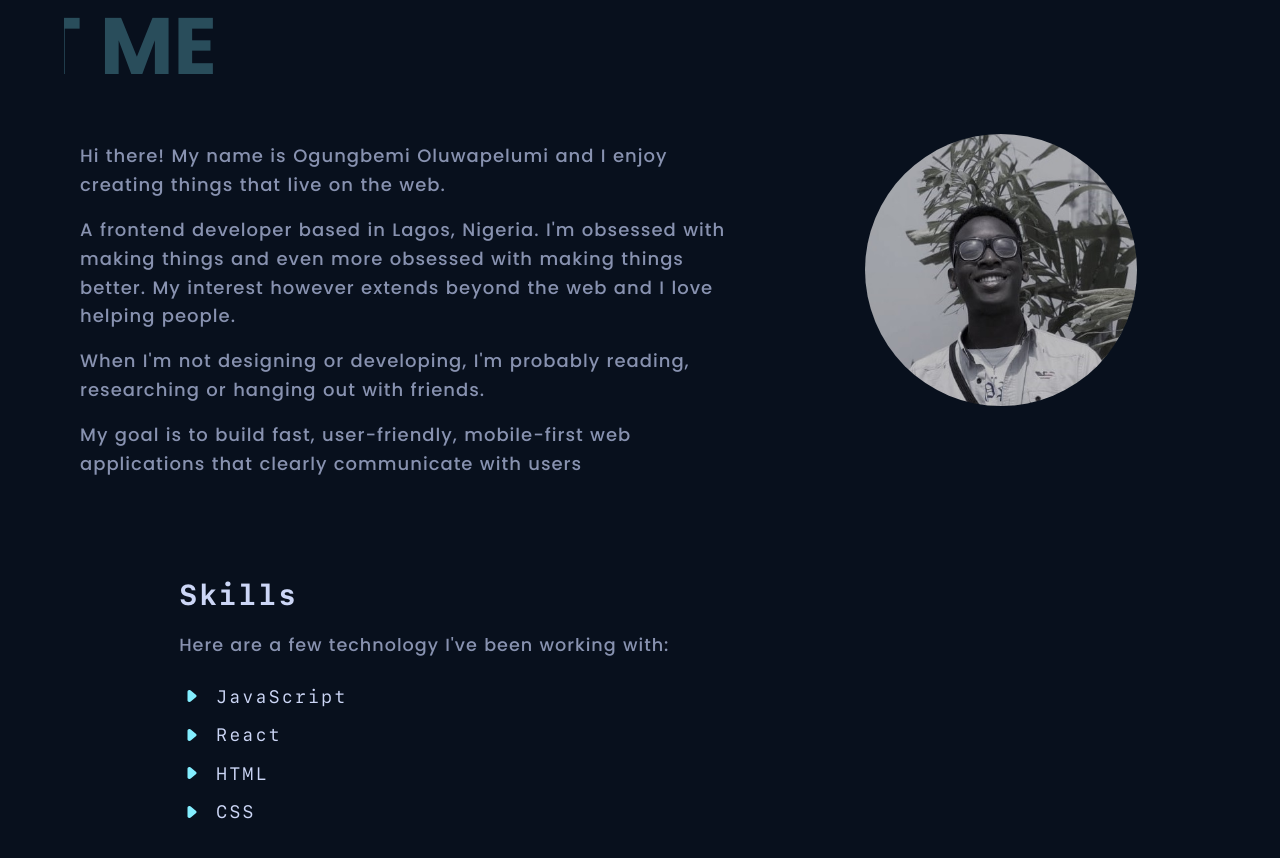
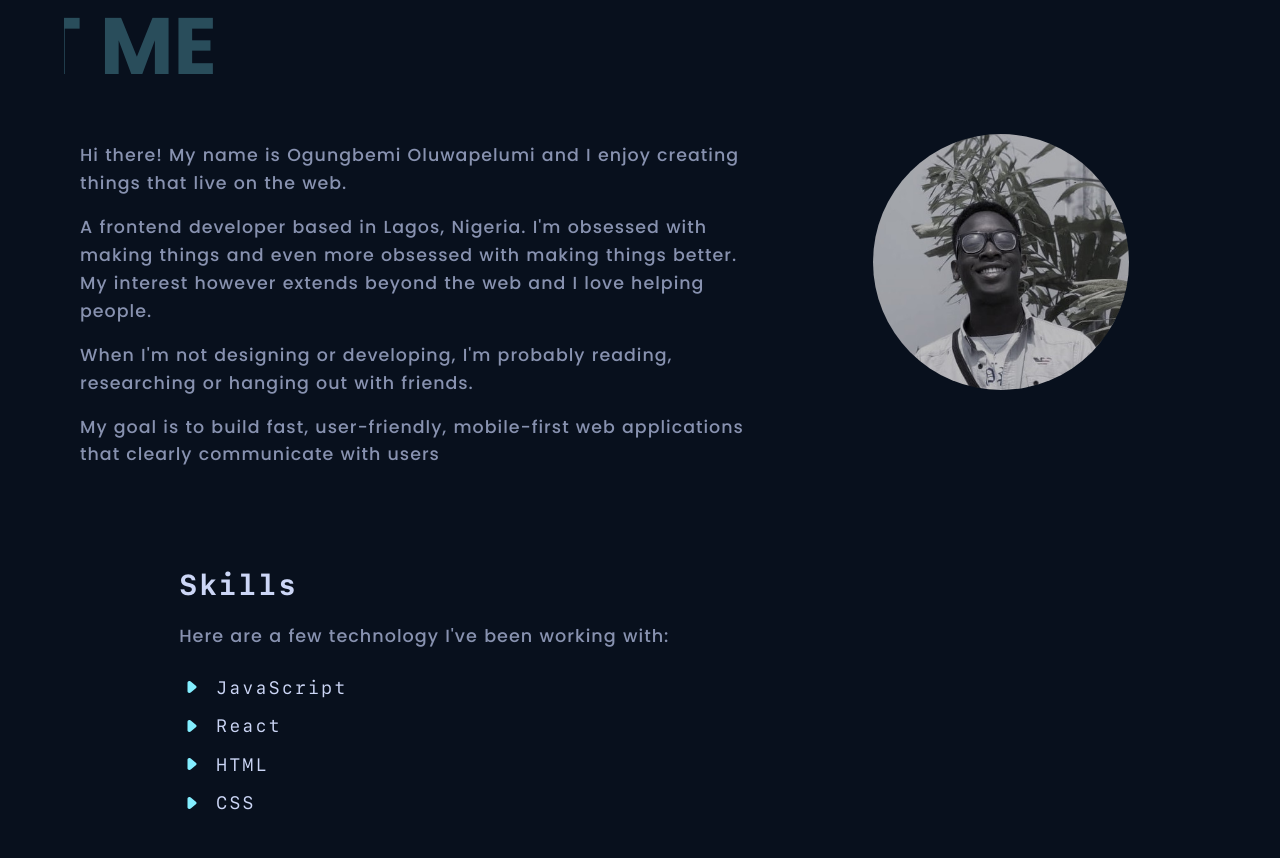
Before and after one commit to JhoellOpeyemi/my-portfolio, a React (Create React App) app: page / in a window 1280 px wide. Shown: the part 920-1778 px from the top of the page. Built offline with nearby package versions, Linux system fonts and the light colour scheme.

Commit message:
edited about-text font size

```diff
--- a/src/styles/about.css
+++ b/src/styles/about.css
@@ -34,6 +34,7 @@
 .about-desc {
   letter-spacing: 1px;
   margin-bottom: 1rem;
+  font-size: 1.09rem;
 }
 
 .image-wrapper {
@@ -46,8 +47,8 @@
 }
 
 .about-image {
-  width: 15rem;
-  height: 15rem;
+  width: 14.5rem;
+  height: 14.5rem;
   object-fit: cover;
   border-radius: 50%;
 }
@@ -87,8 +88,8 @@
 
 @media screen and (min-width: 31.25rem) {
   .about-image {
-    width: 16.5rem;
-    height: 16.5rem;
+    width: 15.5rem;
+    height: 15.5rem;
   }
 
   .skills-group {
@@ -142,10 +143,8 @@
   }
 
   .about-image {
-    display: block;
-    width: 17rem;
-    height: 17rem;
-    transform: scale(1);
+    width: 16rem;
+    height: 16rem;
     border-radius: 50%;
   }
 
--- a/src/styles/header.css
+++ b/src/styles/header.css
@@ -194,7 +194,7 @@
   }
 
   .nav-link {
-    font-size: 1.15rem;
+    font-size: 1.13rem;
     padding: 0.4rem 0;
     opacity: 1;
     margin: 0 0.4rem;
```
